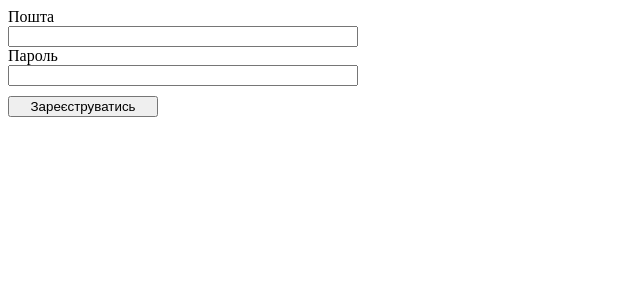
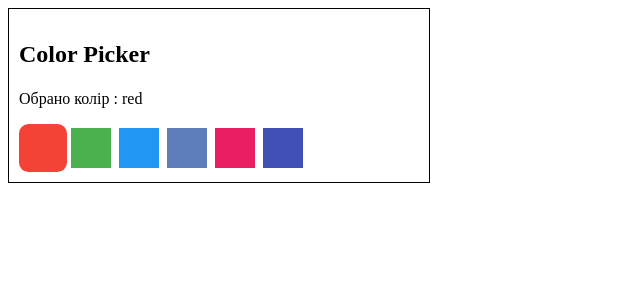
Before and after one commit to IvanSlivenko/React-4-1, a React (Create React App) app: page / in a window 1280 px wide. Shown: the top 300 px of the page, without its empty margins (0-640 px from the left). Built offline with nearby package versions, Linux system fonts and the light colour scheme.

Commit message:
08-04-2023-0-11

```diff
--- a/src/App.js
+++ b/src/App.js
@@ -193,7 +193,7 @@ class App extends Component {
 
                 {/* <OldSignupForm/> */}
 
-                <SignupForm/>
+                {/* <SignupForm/> */}
 
 
 
@@ -256,7 +256,7 @@ class App extends Component {
 
                 {/* <Counter initialValue={10} /> */}
 
-                {/* <ColorPicker options={colorPickerOptions}/> */}
+                <ColorPicker options={colorPickerOptions}/>
 
                 {/* < Dropdown /> */}
 
--- a/src/components/ColorPicker/ColorPicker.js
+++ b/src/components/ColorPicker/ColorPicker.js
@@ -1,94 +1,39 @@
 import React, { PureComponent } from "react";
-import classNames from "classnames";
-import './ColorPicker.css';
+import {useState} from "react";
+// import classNames from "classnames";
+import styles from './ColorPicker.module.css';
 
+export default function ColorPicker({ options }) {
+    const [activeOptionIdx, setActiveOptionIdx] = useState(0);
 
-class ColorPicker extends PureComponent {
+    const {label} = options[activeOptionIdx];
 
-    state = {
-        activeOptionIdx: 0,
+    const makeOptionClassName = index => {
+
+        return index === activeOptionIdx ? styles.activeOption :
+            styles.option;
     };
 
-    setActiveIdx =(index)=> {
-        this.setState({activeOptionIdx: index})
-    }
-
-    makeOptionClassName = (index) => {
-
-
-
-        return classNames('ColorPicker__option', 'q', 'a', {
-            'ColorPicker__option--active': index === this.state.activeOptionIdx,
-        });
-
-
-   ///////////////////////////////////////////////////////////////////////////////////
-    //         const optionClasses = ['ColorPicker__option'];
-
-    //                     if (index === this.state.activeOptionIdx) {
-
-    //                         optionClasses.push('ColorPicker__option--active');
-    //                     }
-    //     return optionClasses.join(' ');
-    ///////////////////////////////////////////////////////////////////////////////////
-    }
-
-
-
-    render() {
-        const { activeOptionIdx } = this.state;
-        const { options } = this.props;
-
-
-        // const {label} = this.props.options[this.state.activeOptionIdx];
-        const {label} = options[activeOptionIdx];
-
-        // console.log(activeOption);
-
     return (
-        <div className="ColorPicker">
-                <h2 className="ColorPicker__title">Color Picker</h2>
-                <p>Обрано колір : {label }</p>
+        <div className={styles.ColorPicker }>
+            <h2 className={styles.ColorPicker__title}>Color Picker</h2>
+            <p>Обрано колір : {label}</p>
             <div>
-                    {this.props.options.map(({ label, color }, index) => {
+                {options.map(({ label, color }, index) => {
                     return (
                         <button
                             key={label}
-                                className={this.makeOptionClassName(index)}
+                            aria-label={label}
+                            className={makeOptionClassName(index)}
                             style={{
                                 backgroundColor: color,
                             }}
-                                onClick={() => {this.setActiveIdx( index)}}
+                            onClick={() => setActiveOptionIdx(index)}
                         ></button>
                     );
                 })}
             </div>
         </div>
-        )
+    );
+
 }
-}
-
-//////////////////////////////////////////////////////////////////
-// const ColorPicker = ({ options }) => (
-
-//     <div className="ColorPicker">
-//         <h2 className="ColorPicker__title">Color Picker</h2>
-//         <div>
-//             {options.map(({ label, color }) => (
-//                 <span
-
-//                     key={label}
-//                     className='ColorPicker__option'
-//                     style={{ backgroundColor: color}}
-//                 ></span>
-//             ))}
-//         </div>
-//     </div>
-
-
-// );
-
-/////////////////////////////////////////////////////////////////////
-
-
-export default ColorPicker;
--- a/src/components/ColorPicker/ColorPicker.css
+++ b/src/components/ColorPicker/ColorPicker.module.css
@@ -8,9 +8,11 @@
 
 .ColorPicker__title{
 line-height: 1.3;
+/* font-size: 50px;
+color: red; */
 
 }
-.ColorPicker__option{
+.option{
 
 display: inline-block;
 width: 40px;
@@ -23,7 +25,15 @@ cursor: pointer;
 transition: transform 250ms linear;
 }
 
-.ColorPicker__option--active{
+.activeOption{
+display: inline-block;
+width: 40px;
+height: 40px;
+margin: 4px;
+border: none;
+outline: none;
+cursor: pointer;
+
 transform: scale(1.2);
 border-radius: 20%;
 }
```
Also changed, not shown: React-4-1.txt. Lines whose indentation alone changed are shown as unchanged.
